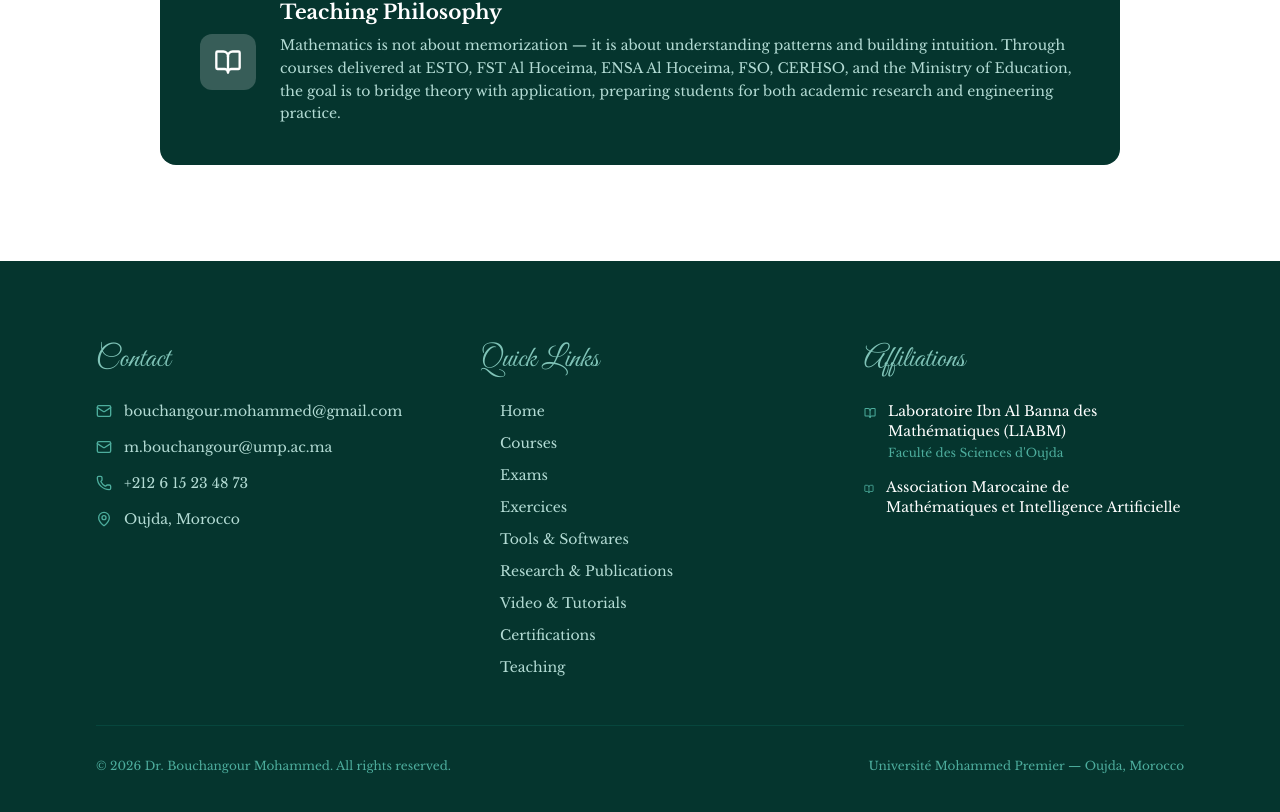
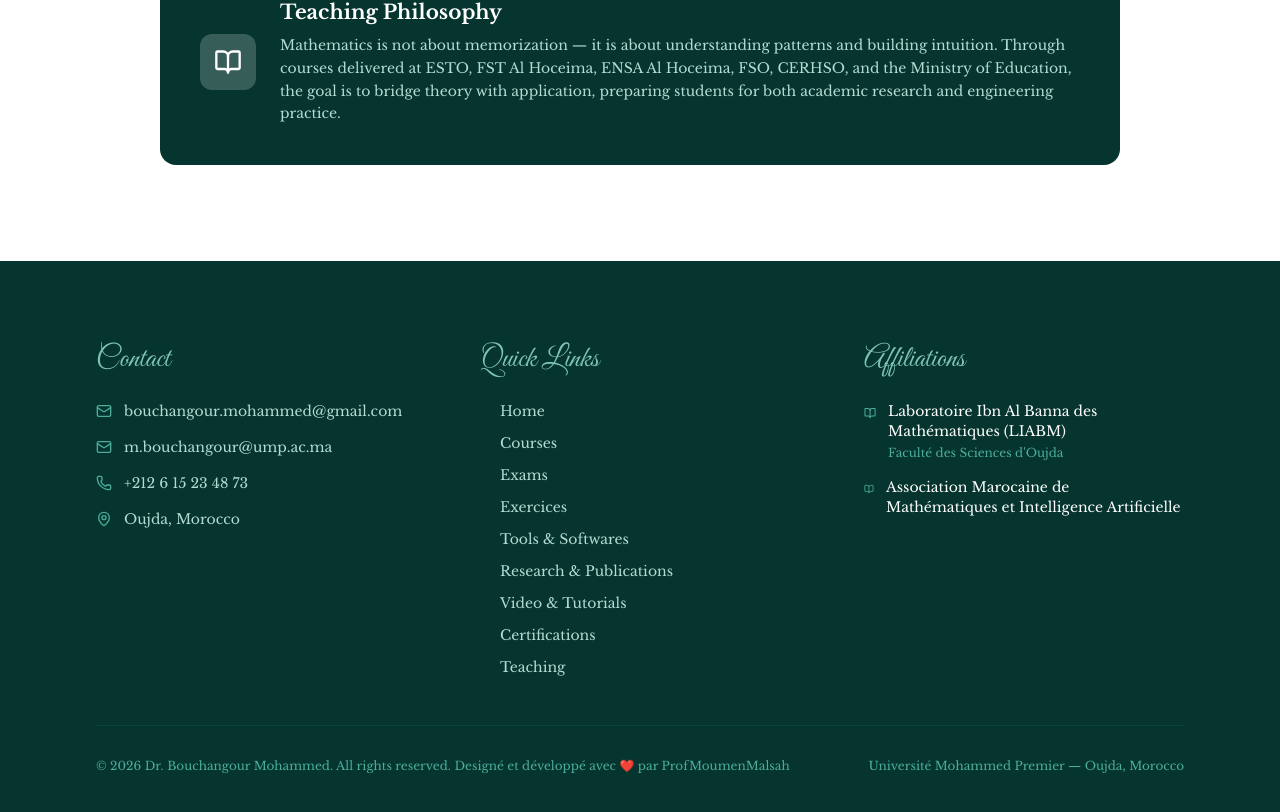
Before and after one commit to moumenmalsah/bouchangour, a React (Vite) app: page /teaching in a window 1280 px wide. Shown: the part 1940-2752 px from the top of the page. Built offline with nearby package versions, Linux system fonts and the light colour scheme.

Commit message:
first commidedet

```diff
--- a/src/components/Footer.tsx
+++ b/src/components/Footer.tsx
@@ -81,7 +81,8 @@ export default function Footer() {
 
         <div className="mt-12 pt-8 border-t border-teal-600">
           <div className="flex flex-col md:flex-row justify-between items-center gap-4">
-            <p className="text-xs text-teal-300 font-serif">&copy; {new Date().getFullYear()} Dr. Bouchangour Mohammed. All rights reserved.</p>
+            <p className="text-xs text-teal-300 font-serif">&copy; {new Date().getFullYear()} Dr. Bouchangour Mohammed. All rights reserved.  Designé et développé avec ❤️ par <a href="https://www.facebook.com/ProfMalsahMoumen">ProfMoumenMalsah</a>
+</p>
             <p className="text-xs text-teal-300 font-serif">Université Mohammed Premier — Oujda, Morocco</p>
           </div>
         </div>
```
